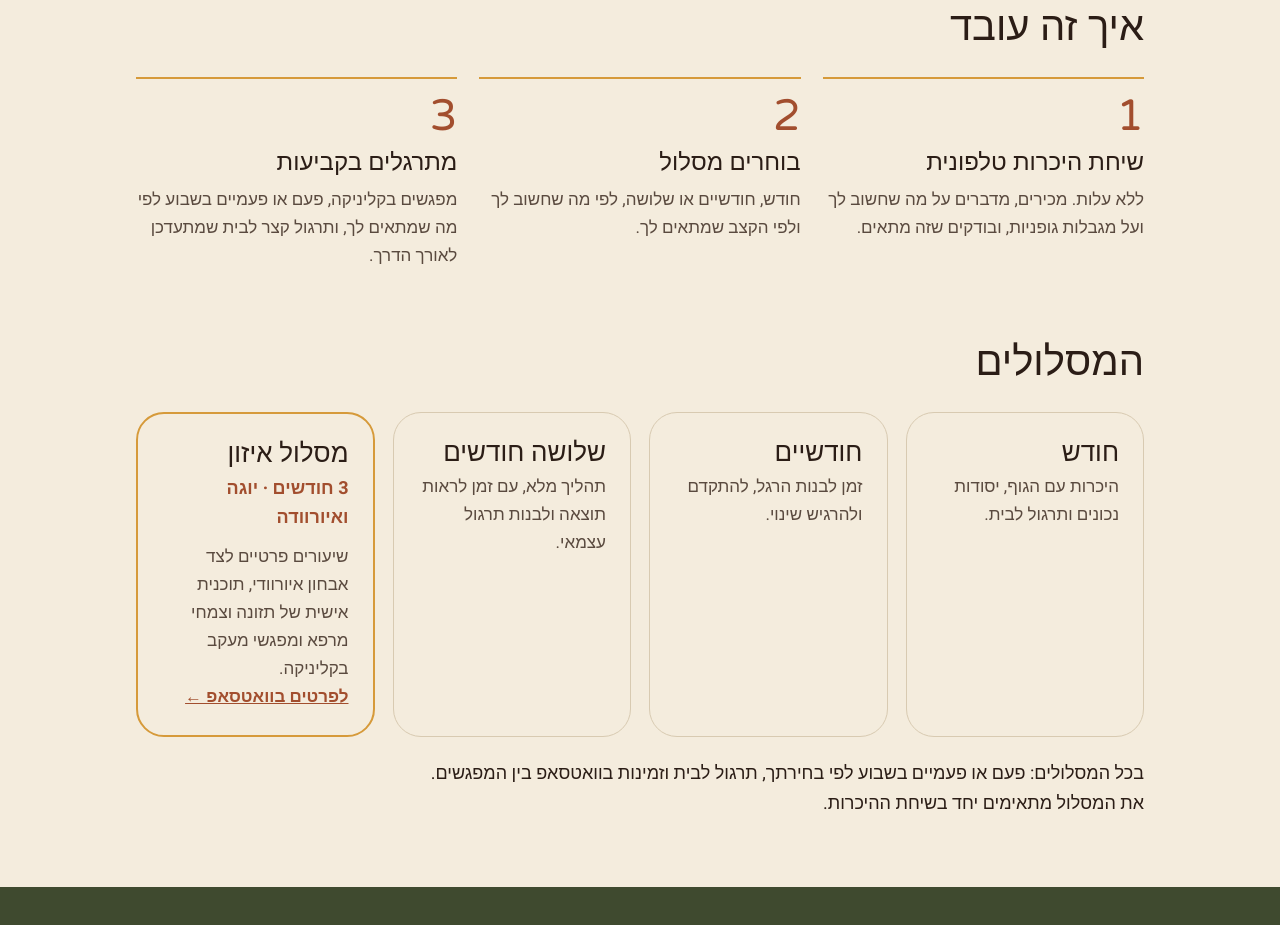
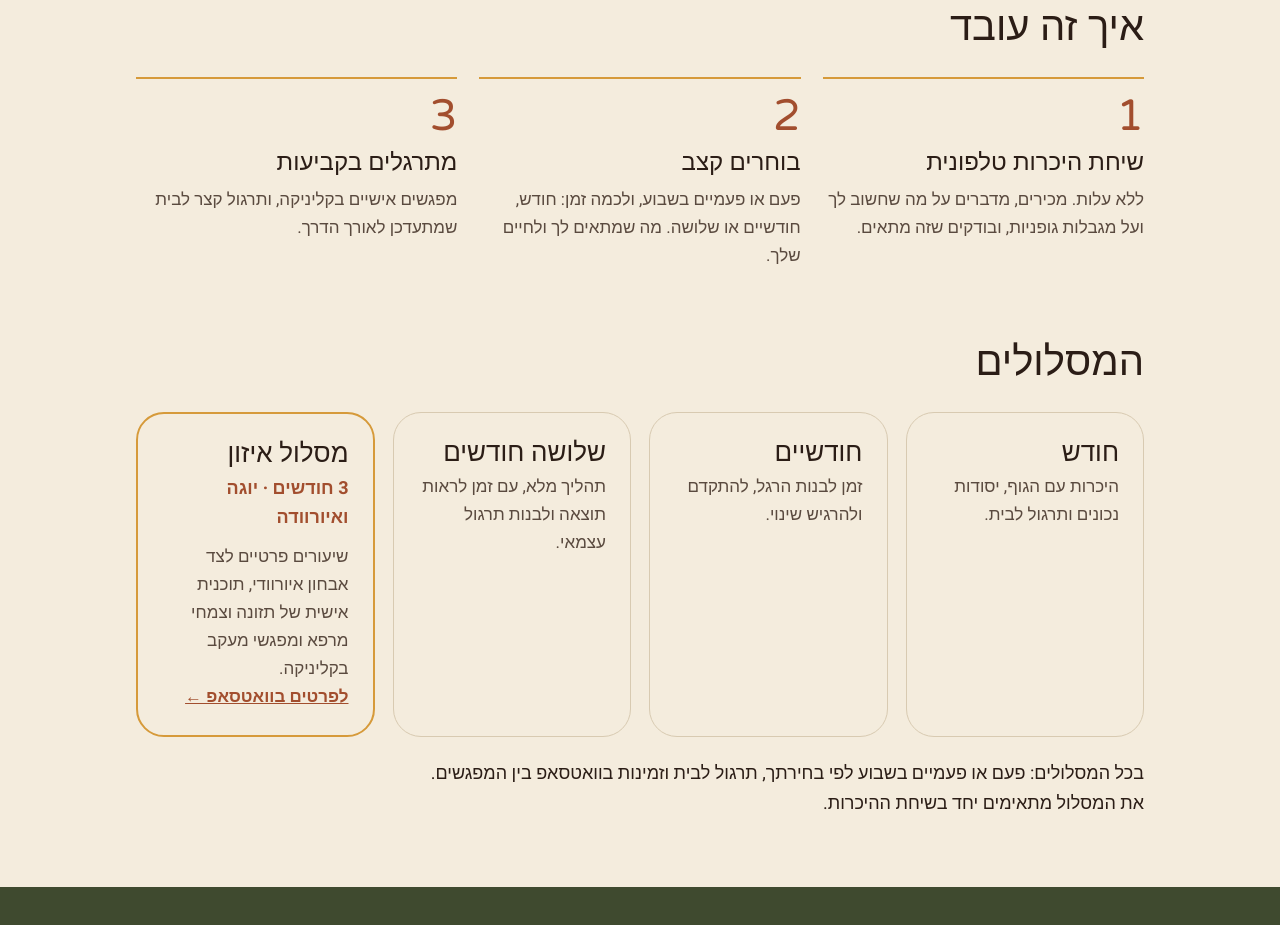
Before and after one commit to adisharabi93/sukshma-site, a plain HTML site: page private-yoga-pilates-rishon-lezion/index.html in a window 1280 px wide. Shown: the part 1713-2638 px from the top of the page. Drawn offline with Linux system fonts and the light colour scheme.

Commit message:
Private lessons page: step 2 is choosing pace (once/twice a week)
Co-Authored-By: Claude Opus 5.5 <noreply@anthropic.com>
Claude-Session: https://claude.ai/code/session_01GXUpyRpbgL9W1WcJcD1e1C

```diff
--- a/private-yoga-pilates-rishon-lezion/index.html
+++ b/private-yoga-pilates-rishon-lezion/index.html
@@ -183,8 +183,8 @@ a{color:inherit}
     <h2>איך זה עובד</h2>
     <ol class="steps">
       <li><h3>שיחת היכרות טלפונית</h3><p>ללא עלות. מכירים, מדברים על מה שחשוב לך ועל מגבלות גופניות, ובודקים שזה מתאים.</p></li>
-      <li><h3>בוחרים מסלול</h3><p>חודש, חודשיים או שלושה, לפי מה שחשוב לך ולפי הקצב שמתאים לך.</p></li>
-      <li><h3>מתרגלים בקביעות</h3><p>מפגשים בקליניקה, פעם או פעמיים בשבוע לפי מה שמתאים לך, ותרגול קצר לבית שמתעדכן לאורך הדרך.</p></li>
+      <li><h3>בוחרים קצב</h3><p>פעם או פעמיים בשבוע, ולכמה זמן: חודש, חודשיים או שלושה. מה שמתאים לך ולחיים שלך.</p></li>
+      <li><h3>מתרגלים בקביעות</h3><p>מפגשים אישיים בקליניקה, ותרגול קצר לבית שמתעדכן לאורך הדרך.</p></li>
     </ol>
   </section>
 
```
